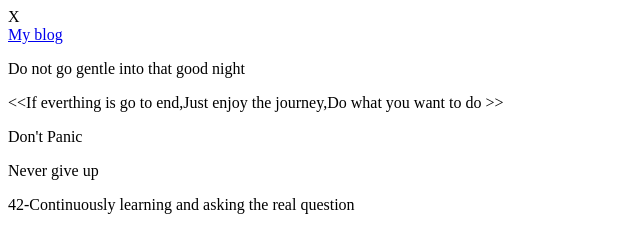
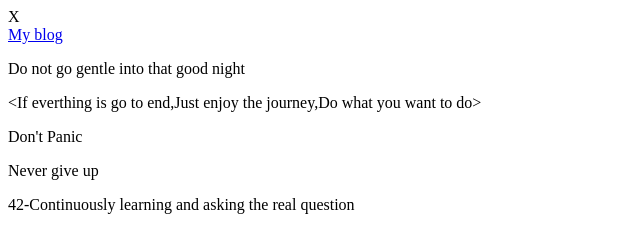
Before and after one commit to JINNIAN666/elonmusk.github.io, a plain HTML site: page index.html in a window 1280 px wide. Shown: the full height of the page, 0-640 px from the left. Drawn offline with Linux system fonts and the light colour scheme.

Commit message:
Update index.html

```diff
--- a/index.html
+++ b/index.html
@@ -11,7 +11,7 @@
 </br>
 <a href="https://www.zhoudongqi.com/">My blog</a>
 <p>Do not go gentle into that good night</p>
-<&lt;If everthing is go to end,Just enjoy the journey,Do what you want to do &gt;>
+<p>&lt;If everthing is go to end,Just enjoy the journey,Do what you want to do&gt;</p>
 <p>Don't Panic</p>
 <p>Never give up</p>
 <p>42-Continuously learning and asking the real question</p>
```
